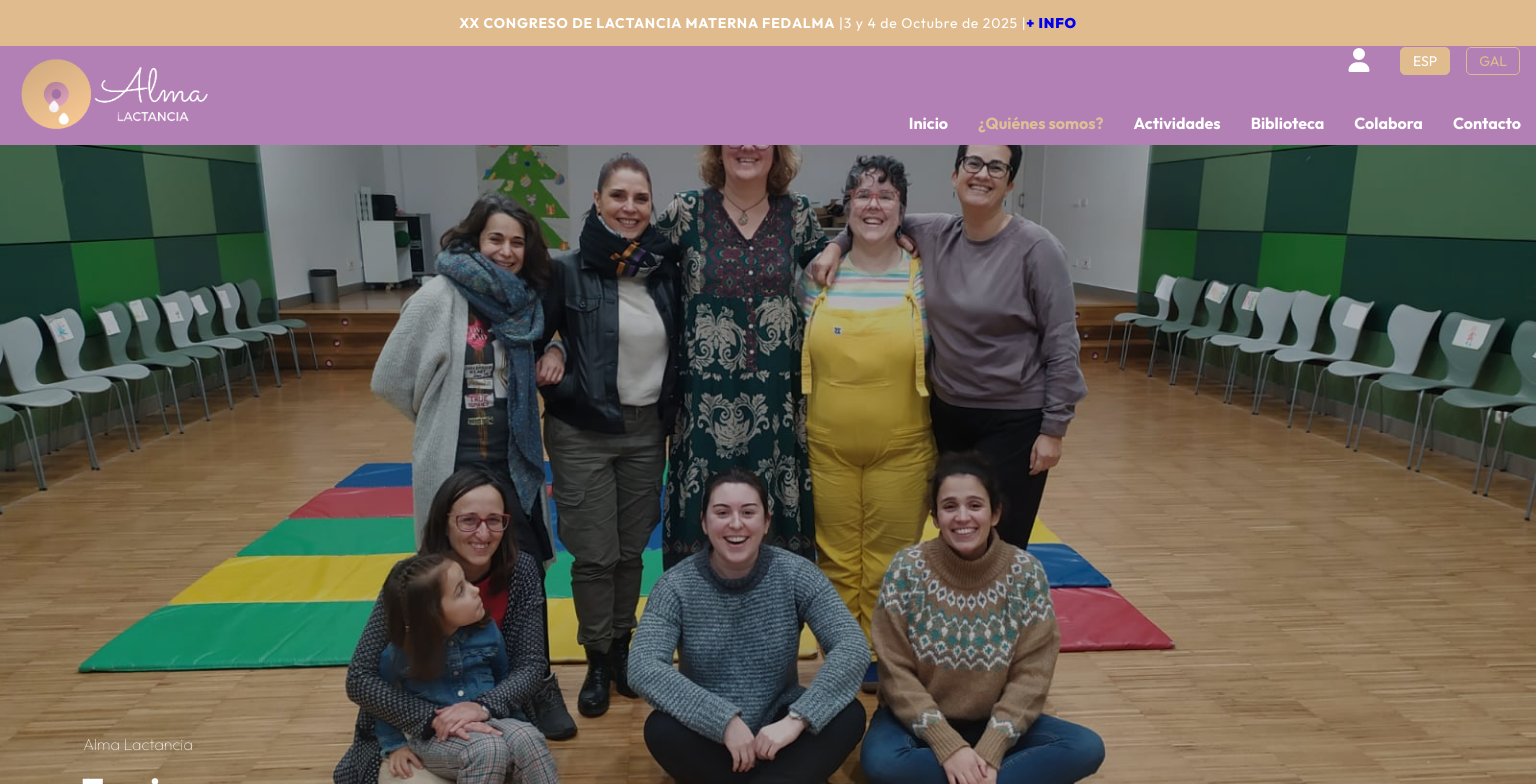
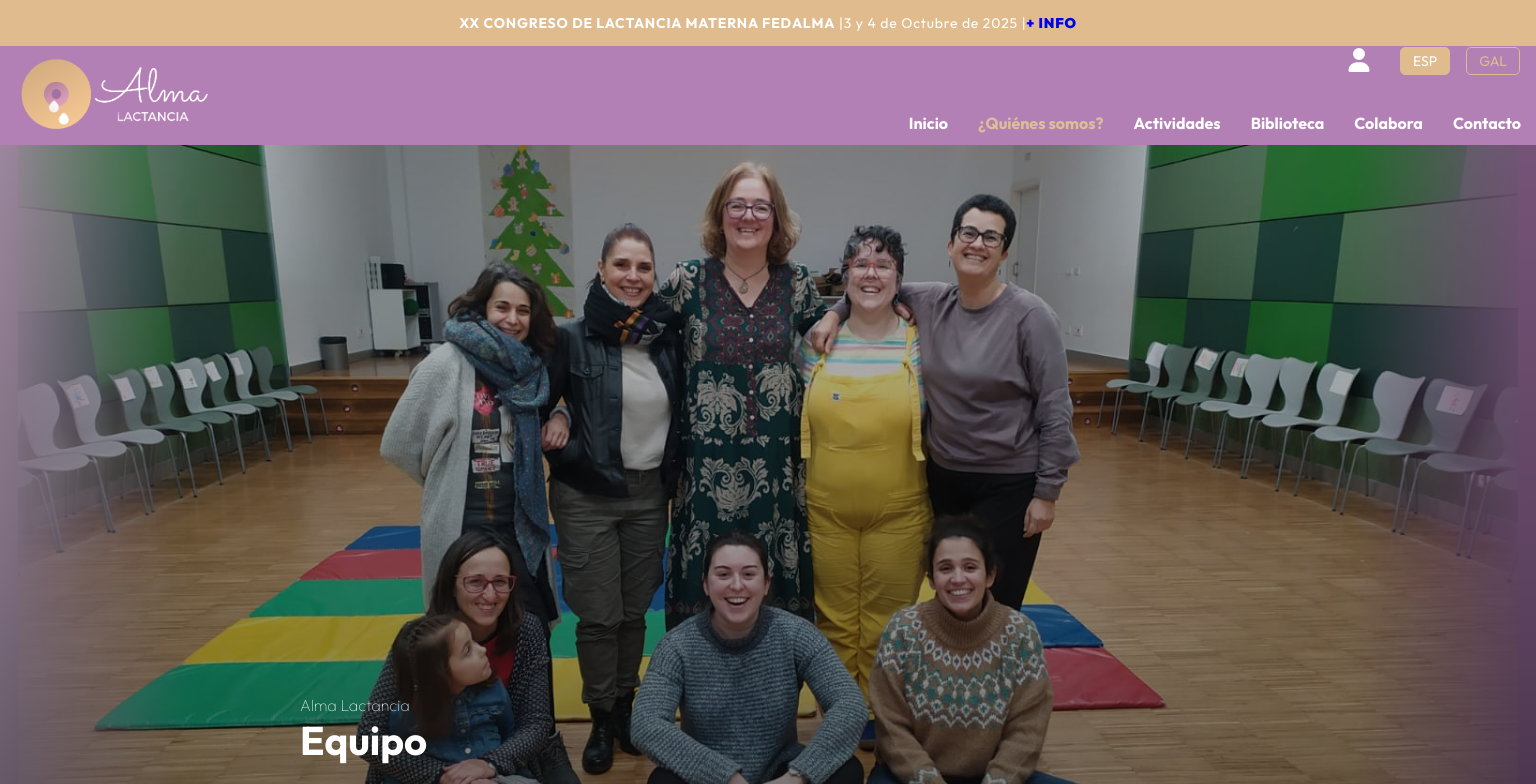
Before and after one commit to GuillermoGCP/Alma-web, a React (Vite) app: page /quienes-somos in a window 1536 px wide. Shown: the top 784 px of the page. Built offline with nearby package versions, Linux system fonts and the light colour scheme; no server answers; a web font is replaced by a local one.

Commit message:
admin access fix errors

```diff
--- a/src/App.jsx
+++ b/src/App.jsx
@@ -1,11 +1,11 @@
-import AppRoutes from "./components/AppRoutes";
-import Alert from "./components/Alert";
-import { BrowserRouter as Router } from "react-router-dom";
-import "./App.css";
-import useApp from "./hooks/useApp";
-import ScrollToTopButton from "./components/ScrollToTopButton";
-import { useEffect, useRef, useState } from "react";
-import Header from "./components/Header"; // Importar el Header
+import AppRoutes from './components/AppRoutes'
+import Alert from './components/Alert'
+import { BrowserRouter as Router } from 'react-router-dom'
+import './App.css'
+import useApp from './hooks/useApp'
+import ScrollToTopButton from './components/ScrollToTopButton'
+import { useEffect, useRef, useState } from 'react'
+import Header from './components/Header'
 
 function App() {
   const {
@@ -21,40 +21,39 @@ function App() {
     setCheckedExperiences,
     homeData,
     setHomeData,
-  } = useApp();
+  } = useApp()
 
-  const appRef = useRef(null);
-  const [scrolled, setScrolled] = useState(false);
+  const appRef = useRef(null)
+  const [scrolled, setScrolled] = useState(false)
 
   useEffect(() => {
     const handleScroll = () => {
       if (appRef.current) {
-        setScrolled(appRef.current.scrollTop > 50);
+        setScrolled(appRef.current.scrollTop > 50)
       }
-    };
+    }
 
-    const appElement = appRef.current;
+    const appElement = appRef.current
     if (appElement) {
-      appElement.addEventListener("scroll", handleScroll);
+      appElement.addEventListener('scroll', handleScroll)
     }
 
     return () => {
       if (appElement) {
-        appElement.removeEventListener("scroll", handleScroll);
+        appElement.removeEventListener('scroll', handleScroll)
       }
-    };
-  }, []);
+    }
+  }, [])
 
   return (
     <Router>
-      <div className="App" ref={appRef}>
-        {/* Pasamos el estado 'scrolled' a Header */}
+      <div className='App' ref={appRef}>
         <Header scrolled={scrolled} />
 
         <Alert
-          title={"XX CONGRESO DE LACTANCIA MATERNA FEDALMA"}
-          date={"3 y 4 de Octubre de 2025"}
-          link={"https://www.fedalma.org/congreso-2025/"}
+          title={'XX CONGRESO DE LACTANCIA MATERNA FEDALMA'}
+          date={'3 y 4 de Octubre de 2025'}
+          link={'https://www.fedalma.org/congreso-2025/'}
         />
         <AppRoutes
           instagramPost={instagramPost}
@@ -73,7 +72,7 @@ function App() {
         <ScrollToTopButton />
       </div>
     </Router>
-  );
+  )
 }
 
-export default App;
+export default App
--- a/src/components/Header.jsx
+++ b/src/components/Header.jsx
@@ -19,15 +19,16 @@ const Header = ({ scrolled }) => {
   const [menuOpen, setMenuOpen] = useState(false)
   const [isModalOpen, setIsModalOpen] = useState(false)
 
-  // Ocultar el Header en rutas específicas (Dashboard o Admin)
-  if (pathname.startsWith('/admin') || pathname.startsWith('/dashboard'))
-    return null
+  // Rutas donde NO se muestra el header
+  const shouldHideHeader =
+    pathname.startsWith('/admin') || pathname.startsWith('/dashboard')
 
-  // Cerrar menú al navegar
+  // Cerrar menú al navegar (el hook se declara SIEMPRE)
   useEffect(() => {
+    if (shouldHideHeader) return
     setMenuOpen(false)
     setActiveIndex(null)
-  }, [pathname])
+  }, [pathname, shouldHideHeader])
 
   const toggleSubMenu = (index) => {
     setActiveIndex((prev) => (prev === index ? null : index))
@@ -54,20 +55,20 @@ const Header = ({ scrolled }) => {
   // helper para NavLink v6
   const navClass = ({ isActive }) => (isActive ? 'active' : undefined)
 
+  // Return condicional DESPUÉS de los hooks
+  if (shouldHideHeader) return null
+
   return (
     <header
       className={`navbar ${purpleBg ? 'purple' : ''} ${
         isHero ? 'on-hero' : ''
       }`}
     >
-      {/* Izquierda: Logo */}
       <Link to='/' className='logo-link' onClick={closeMenu}>
         <img src={logoSrc} alt='Logo de Alma' className='logo' />
       </Link>
 
-      {/* Derecha: columna con idioma/redes arriba y botón debajo */}
       <div className='nav-right'>
-        {/* Añadimos también la clase social-media para heredar estilos del usuario */}
         <div className='lang-and-social social-media'>
           {instagramLink && (
             <a
--- /dev/null
+++ b/src/components/ProtecPage.css
@@ -0,0 +1,33 @@
+.protect-page-loading,
+.protect-page-error {
+  display: flex;
+  flex-direction: column;
+  align-items: center;
+  justify-content: center;
+  min-height: 50vh;
+  gap: 1rem;
+  text-align: center;
+  padding: 2rem;
+}
+
+.protect-page-loading {
+  color: #1f7a8c;
+}
+
+.protect-page-error {
+  color: #c44536;
+}
+
+.protect-page-error button {
+  padding: 0.75rem 1.5rem;
+  border: none;
+  border-radius: 4px;
+  background-color: #1f7a8c;
+  color: #ffffff;
+  font-weight: 600;
+  cursor: pointer;
+}
+
+.protect-page-error button:hover {
+  background-color: #166074;
+}
--- a/src/components/ProtecPage.jsx
+++ b/src/components/ProtecPage.jsx
@@ -1,39 +1,58 @@
-import { useEffect, useState } from 'react'
-import { useNavigate } from 'react-router-dom'
+import { useEffect, useState, useCallback } from 'react'
 import { FontAwesomeIcon } from '@fortawesome/react-fontawesome'
+import { faSpinner } from '@fortawesome/free-solid-svg-icons'
+import './ProtecPage.css'
 
 function ProtectPage({ children }) {
   const [loading, setLoading] = useState(true)
-  const navigate = useNavigate()
+  const [error, setError] = useState(null)
   const checkSessionURL = import.meta.env.VITE_API_URL + '/check-session'
   const googleURL = import.meta.env.VITE_GOOGLE_URL
   const backURL = import.meta.env.VITE_API_URL
   const clientId = import.meta.env.VITE_CLIENT_ID
 
-  useEffect(() => {
-    const checkSession = async () => {
+  const checkSession = useCallback(async () => {
+    setLoading(true)
+    setError(null)
+
     try {
       const response = await fetch(checkSessionURL, {
         credentials: 'include',
       })
 
       if (response.ok) {
-          const data = await response.json()
-
         setLoading(false)
       } else {
         window.location.href = `${googleURL}?client_id=${clientId}&redirect_uri=${backURL}/auth/callback&response_type=code&scope=email%20profile`
       }
     } catch (error) {
       console.error('Error checking session:', error)
+      setError('No se pudo verificar la sesion. Intentalo de nuevo.')
+      setLoading(false)
     }
+  }, [checkSessionURL, googleURL, clientId, backURL])
+
+  useEffect(() => {
+    checkSession()
+  }, [checkSession])
+
+  if (loading) {
+    return (
+      <div className='protect-page-loading'>
+        <FontAwesomeIcon icon={faSpinner} spin />
+      </div>
+    )
   }
 
-    checkSession()
-  }, [navigate, checkSessionURL])
-
-  if (loading) {
-    return <FontAwesomeIcon />
+  if (error) {
+    return (
+      <div className='protect-page-error'>
+        <p>{error}</p>
+        <button type='button' onClick={checkSession}>
+          Reintentar
+        </button>
+      </div>
+    )
   }
 
   return children
--- a/src/hooks/useAdminHome.js
+++ b/src/hooks/useAdminHome.js
@@ -62,7 +62,6 @@ const useAdminHome = (setHomeData) => {
         )
         setFile(imageHome ?? null)
       } catch (err) {
-        // Silencia aborts de desarrollo / navegación
         if (err?.name === 'AbortError') return
         console.error('Error al obtener los datos:', err)
         toast.error('Error al cargar los datos.')
--- a/src/pages/About.css
+++ b/src/pages/About.css
@@ -465,3 +465,45 @@ h3 {
     margin-top: 0;
   }
 }
+/* No escalar más allá de 1500px de ancho en pantallas grandes */
+@media (min-width: 1500px) {
+  .img-section-about {
+    background-color: #9c6fa0; /* color de fondo que “rellena” los laterales */
+  }
+
+  .background-image2 {
+    background-size: 1500px auto; /* ancho máximo 1500px */
+    background-repeat: no-repeat;
+    background-position: top center; /* suele evitar cortar cabezas */
+  }
+
+  /* Overlay: 1) oscurece para texto, 2) viñeta lateral que funde con el fondo */
+  .background-image2::before {
+    content: '';
+    position: absolute;
+    inset: 0;
+    background:
+      /* oscurecido vertical para legibilidad */ linear-gradient(
+        to bottom,
+        rgba(0, 0, 0, 0.25) 0%,
+        rgba(0, 0, 0, 0.4) 60%,
+        rgba(0, 0, 0, 0.55) 100%
+      ),
+      /* viñeta lateral que mezcla con el fondo #9c6fa0 */
+        linear-gradient(
+          90deg,
+          #cfb5d1ff 0%,
+          rgba(156, 111, 160, 0) 12%,
+          rgba(164, 135, 167, 0) 88%,
+          #9c6fa0 100%
+        );
+    pointer-events: none;
+  }
+
+  .about-alma {
+    margin: 0 300px;
+  }
+  .about-title {
+    margin: 0 300px 100px;
+  }
+}
--- a/src/pages/Home.jsx
+++ b/src/pages/Home.jsx
@@ -29,9 +29,8 @@ const Home = ({ homeData, scrolled }) => {
 
   // Derivados seguros
   const imageHomeSrc =
-    home?.imageHome ||
-    'src/images/Alma_Lactancia_-_Foto_hero.jpg' ||
-    DEFAULT_IMAGE_URL
+    home?.imageHome ?? '/Alma_Lactancia_-_Foto_hero.jpg' ?? DEFAULT_IMAGE_URL
+
   const textsNosotras = useMemo(() => {
     const s = home?.sectionText
     if (!s) return []
--- a/src/pages/private/Layout.jsx
+++ b/src/pages/private/Layout.jsx
@@ -1,23 +1,17 @@
-import React from 'react'
 import { Outlet } from 'react-router-dom'
-import AdminDashboard from './AdminDashboard' // Asegúrate de importar AdminDashboard
-// import ProtectPage from '../../components/ProtecPage'
+import AdminDashboard from './AdminDashboard'
+import ProtectPage from '../../components/ProtecPage'
 
 const Layout = () => {
   return (
+    <ProtectPage>
       <div className='admin-panel'>
-            {/* Sidebar del dashboard */}
-            {/* Descomentar ProtectPage cuando se vaya a entregar el proyecto */}
-            {/* <ProtectPage> */}
         <AdminDashboard />
-            {/* </ProtectPage> */}
-
-            {/* Aquí solo se renderiza el contenido de las rutas hijas */}
         <div className='admin-content'>
           <Outlet />
-                {/* Esto renderiza el componente correspondiente a la ruta */}
         </div>
       </div>
+    </ProtectPage>
   )
 }
 
```
Also changed, not shown: src/main.jsx (+9 -9 lines), src/pages/private/AdminDashboard.jsx (+55 -55 lines), public/Alma_Lactancia_-_Foto_hero.jpg (added), 1 other file (tests, documents, lock files or other folders). Lines whose indentation alone changed are shown as unchanged.
